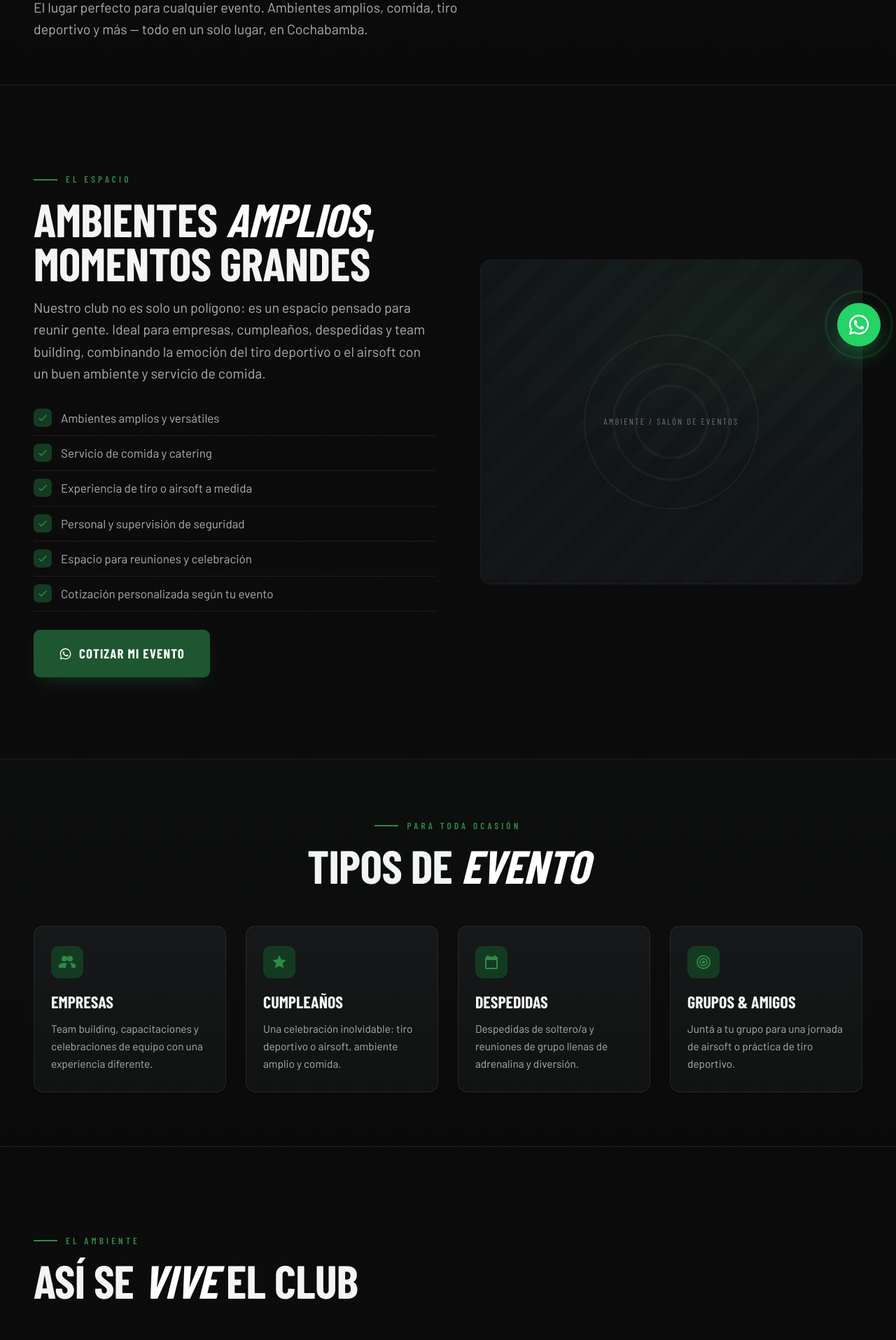
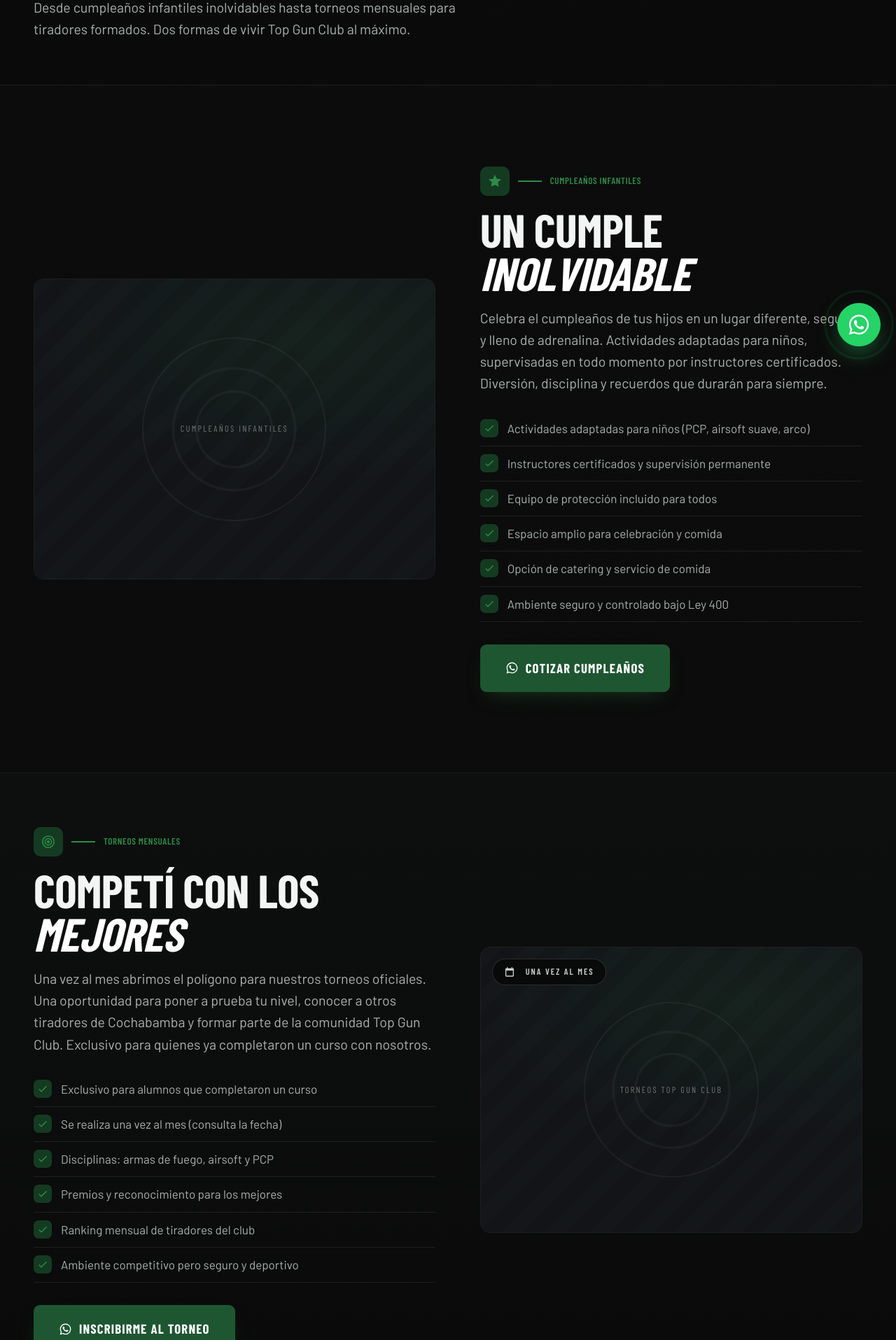
Before and after one commit to zise-corp/topgunclub_srl, a Next.js app: page /eventos in a window 1280 px wide. Shown: the part 283-2198 px from the top of the page at 70% size. Built offline with nearby package versions, Linux system fonts and the light colour scheme; a web font is replaced by a local one.

Commit message:
Mejoras finales

```diff
--- a/app/contacto/page.tsx
+++ b/app/contacto/page.tsx
@@ -11,7 +11,7 @@
 export const metadata: Metadata = {
   title: 'Contacto, Ubicación y FAQ · Top Gun Club SRL',
   description:
-    'Contactá a Top Gun Club SRL en Cochabamba, Bolivia. Reservá por WhatsApp (+591 69500967), consultá horarios, ubicación y preguntas frecuentes sobre tiro deportivo, airsoft y eventos.',
+    'Contactá a Top Gun Club SRL en Cochabamba, Bolivia. Reservá por WhatsApp (+591 69500967) para cursos de tiro, airsoft, PCP, cumpleaños infantiles y torneos mensuales.',
 };
 
 export default function ContactoPage() {
@@ -22,7 +22,7 @@
         crumb="Contacto"
         label="Cochabamba, Bolivia"
         title={<>Hablemos & <span className="hl" style={{ display: 'inline' }}>reservá</span></>}
-        sub="Escribinos por WhatsApp para reservar tu cupo, cotizar un evento o resolver cualquier duda. Estamos para ayudarte."
+        sub="Escribinos por WhatsApp para reservar tu cupo, cotizar un cumpleaños o resolver cualquier duda. Estamos para ayudarte."
       />
 
       {/* Contacto + formulario */}
@@ -66,7 +66,7 @@
                 <div className="ic"><Icon name="clock" /></div>
                 <div>
                   <h4>Horarios</h4>
-                  <p>Lunes a Domingo · <span style={{ color: 'var(--faint)' }}>horario editable</span></p>
+                  <p>Lunes a Domingo · <span style={{ color: 'var(--faint)' }}>consultá horarios por WhatsApp</span></p>
                 </div>
               </div>
               <div className="info-row" style={{ borderBottom: 'none' }}>
--- a/app/eventos/page.tsx
+++ b/app/eventos/page.tsx
@@ -2,33 +2,33 @@
 import RevealObserver from '@/components/RevealObserver';
 import PageHero from '@/components/PageHero';
 import FinalCta from '@/components/FinalCta';
-import Icon, { type IconName } from '@/components/Icon';
+import Icon from '@/components/Icon';
 import Ph from '@/components/Ph';
 import { waLink } from '@/lib/site';
 
 export const metadata: Metadata = {
-  title: 'Eventos, Alquiler del Espacio y Comida · Top Gun Club SRL',
+  title: 'Eventos · Cumpleaños y Torneos · Top Gun Club SRL',
   description:
-    'Alquilá el espacio de Top Gun Club para eventos en Cochabamba: empresas, cumpleaños, despedidas y team building. Ambientes amplios, tiro deportivo, airsoft y servicio de comida.',
+    'Eventos en Top Gun Club Cochabamba: cumpleaños infantiles con actividades seguras y supervisadas, y torneos mensuales exclusivos para alumnos formados.',
 };
 
-const TIPOS: { ico: IconName; h: string; p: string }[] = [
-  { ico: 'users', h: 'Empresas', p: 'Team building, capacitaciones y celebraciones de equipo con una experiencia diferente.' },
-  { ico: 'star', h: 'Cumpleaños', p: 'Una celebración inolvidable: tiro deportivo o airsoft, ambiente amplio y comida.' },
-  { ico: 'calendar', h: 'Despedidas', p: 'Despedidas de soltero/a y reuniones de grupo llenas de adrenalina y diversión.' },
-  { ico: 'target', h: 'Grupos & amigos', p: 'Juntá a tu grupo para una jornada de airsoft o práctica de tiro deportivo.' },
-];
-
-const INCLUYE = [
-  'Ambientes amplios y versátiles',
-  'Servicio de comida y catering',
-  'Experiencia de tiro o airsoft a medida',
-  'Personal y supervisión de seguridad',
-  'Espacio para reuniones y celebración',
-  'Cotización personalizada según tu evento',
+const CUMPLE_INCLUYE = [
+  'Actividades adaptadas para niños (PCP, airsoft suave, arco)',
+  'Instructores certificados y supervisión permanente',
+  'Equipo de protección incluido para todos',
+  'Espacio amplio para celebración y comida',
+  'Opción de catering y servicio de comida',
+  'Ambiente seguro y controlado bajo Ley 400',
 ] as const;
 
-const AMBIENTE_PH = ['Salón principal', 'Zona de comida', 'Área de eventos', 'Tiro en grupo', 'Celebraciones', 'Equipo y staff'] as const;
+const TORNEO_FEATS = [
+  'Exclusivo para alumnos que completaron un curso',
+  'Se realiza una vez al mes (consulta la fecha)',
+  'Disciplinas: armas de fuego, airsoft y PCP',
+  'Premios y reconocimiento para los mejores',
+  'Ranking mensual de tiradores del club',
+  'Ambiente competitivo pero seguro y deportivo',
+] as const;
 
 export default function EventosPage() {
   return (
@@ -36,84 +36,110 @@
       <RevealObserver />
       <PageHero
         crumb="Eventos"
-        label="Alquiler del espacio"
-        title={<>Eventos & <span className="hl" style={{ display: 'inline' }}>experiencias</span></>}
-        sub="El lugar perfecto para cualquier evento. Ambientes amplios, comida, tiro deportivo y más — todo en un solo lugar, en Cochabamba."
+        label="Experiencias únicas"
+        title={<>Eventos & <span className="hl" style={{ display: 'inline' }}>torneos</span></>}
+        sub="Desde cumpleaños infantiles inolvidables hasta torneos mensuales para tiradores formados. Dos formas de vivir Top Gun Club al máximo."
       />
 
-      {/* Intro split */}
-      <section className="section grain">
+      {/* 1. Cumpleaños Infantiles */}
+      <section id="cumpleanos" className="section grain" style={{ scrollMarginTop: '100px' }}>
         <div className="container">
-          <div className="split">
-            <div className="reveal">
-              <span className="eyebrow">El espacio</span>
-              <h2 className="section-title" style={{ margin: '14px 0 18px' }}>
-                Ambientes <em>amplios</em>, momentos grandes
+          <div className="split" style={{ alignItems: 'center' }}>
+            <div className="split__media reveal" data-d="1" style={{ position: 'relative', aspectRatio: '4/3', borderRadius: 'var(--r)', overflow: 'hidden' }}>
+              <Ph label="Cumpleaños infantiles" style={{ position: 'absolute', inset: 0 }} />
+            </div>
+            <div className="reveal" data-d="2">
+              <div style={{ display: 'flex', alignItems: 'center', gap: '12px', marginBottom: '16px' }}>
+                <div className="ico" style={{ width: 42, height: 42, borderRadius: 10, background: 'var(--green-deep)', color: 'var(--green-bright)', display: 'flex', alignItems: 'center', justifyContent: 'center' }}>
+                  <Icon name="star" style={{ width: 22, height: 22 }} />
+                </div>
+                <span className="eyebrow" style={{ margin: 0, textTransform: 'uppercase', letterSpacing: '0.05em' }}>Cumpleaños Infantiles</span>
+              </div>
+              <h2 className="section-title" style={{ margin: '0 0 18px' }}>
+                Un cumple <em>inolvidable</em>
               </h2>
-              <p className="lead">
-                Nuestro club no es solo un polígono: es un espacio pensado para reunir gente. Ideal para empresas,
-                cumpleaños, despedidas y team building, combinando la emoción del tiro deportivo o el airsoft con
-                un buen ambiente y servicio de comida.
+              <p className="lead" style={{ marginBottom: '24px' }}>
+                Celebra el cumpleaños de tus hijos en un lugar diferente, seguro y lleno de adrenalina.
+                Actividades adaptadas para niños, supervisadas en todo momento por instructores certificados.
+                Diversión, disciplina y recuerdos que durarán para siempre.
               </p>
-              <ul className="checks">
-                {INCLUYE.map(t => (
-                  <li key={t}>
+              <ul className="checks" style={{ marginBottom: '32px' }}>
+                {CUMPLE_INCLUYE.map((t, idx) => (
+                  <li key={idx}>
                     <span className="ck"><Icon name="check" /></span>
                     <span>{t}</span>
                   </li>
                 ))}
               </ul>
-              <div style={{ display: 'flex', gap: 12, marginTop: 26, flexWrap: 'wrap' }}>
               <a
-                  href={waLink('Hola! Quiero cotizar el alquiler del espacio para un evento')}
+                href={waLink('Hola! Quiero cotizar un cumpleaños infantil en Top Gun Club')}
                 target="_blank"
                 rel="noopener noreferrer"
                 className="btn btn--wa btn--lg"
               >
-                  <Icon name="whatsapp" /> Cotizar mi evento
+                <Icon name="whatsapp" /> Cotizar cumpleaños
               </a>
-              </div>
-            </div>
-            <div className="split__media reveal" data-d="2">
-              <Ph label="Ambiente / salón de eventos" />
             </div>
           </div>
         </div>
       </section>
 
-      {/* Tipos de evento */}
+      {/* 2. Torneos Mensuales */}
       <section
+        id="torneos"
         className="section section--tight"
-        style={{ background: 'linear-gradient(180deg,#0d0f0e,var(--bg))', borderTop: '1px solid var(--line)', borderBottom: '1px solid var(--line)' }}
+        style={{
+          background: 'linear-gradient(180deg,#0d0f0e,var(--bg))',
+          borderTop: '1px solid var(--line)',
+          borderBottom: '1px solid var(--line)',
+          scrollMarginTop: '100px'
+        }}
       >
         <div className="container">
-          <div className="shead center reveal">
-            <span className="eyebrow eyebrow--center">Para toda ocasión</span>
-            <h2 className="section-title">Tipos de <em>evento</em></h2>
+          <div className="split split--rev" style={{ alignItems: 'center' }}>
+            <div className="split__media reveal" data-d="1" style={{ position: 'relative', aspectRatio: '4/3', borderRadius: 'var(--r)', overflow: 'hidden' }}>
+              <span className="pill" style={{ position: 'absolute', top: 16, left: 16, background: 'rgba(8,8,8,.85)', zIndex: 2 }}>
+                <Icon name="calendar" style={{ width: 16, height: 16, marginRight: 6 }} /> Una vez al mes
+              </span>
+              <Ph label="Torneos Top Gun Club" style={{ position: 'absolute', inset: 0 }} />
             </div>
-          <div className="grid cols-4">
-            {TIPOS.map((t, i) => (
-              <div
-                className="card level reveal"
-                data-d={(i % 4) + 1}
-                key={t.h}
-                style={{ padding: '28px 24px' }}
+            <div className="reveal" data-d="2">
+              <div style={{ display: 'flex', alignItems: 'center', gap: '12px', marginBottom: '16px' }}>
+                <div className="ico" style={{ width: 42, height: 42, borderRadius: 10, background: 'var(--green-deep)', color: 'var(--green-bright)', display: 'flex', alignItems: 'center', justifyContent: 'center' }}>
+                  <Icon name="target" style={{ width: 22, height: 22 }} />
+                </div>
+                <span className="eyebrow" style={{ margin: 0, textTransform: 'uppercase', letterSpacing: '0.05em' }}>Torneos Mensuales</span>
+              </div>
+              <h2 className="section-title" style={{ margin: '0 0 18px' }}>
+                Competí con los <em>mejores</em>
+              </h2>
+              <p className="lead" style={{ marginBottom: '24px' }}>
+                Una vez al mes abrimos el polígono para nuestros torneos oficiales. Una oportunidad
+                para poner a prueba tu nivel, conocer a otros tiradores de Cochabamba y formar parte
+                de la comunidad Top Gun Club. Exclusivo para quienes ya completaron un curso con nosotros.
+              </p>
+              <ul className="checks" style={{ marginBottom: '32px' }}>
+                {TORNEO_FEATS.map((t, idx) => (
+                  <li key={idx}>
+                    <span className="ck"><Icon name="check" /></span>
+                    <span>{t}</span>
+                  </li>
+                ))}
+              </ul>
+              <a
+                href={waLink('Hola! Quiero información sobre los torneos mensuales de Top Gun Club')}
+                target="_blank"
+                rel="noopener noreferrer"
+                className="btn btn--wa btn--lg"
               >
-                <div
-                  className="ico"
-                  style={{ width: 46, height: 46, borderRadius: 11, background: 'var(--green-deep)', color: 'var(--green-bright)', display: 'flex', alignItems: 'center', justifyContent: 'center', marginBottom: 14 }}
-                >
-                  <Icon name={t.ico} style={{ width: 24, height: 24 }} />
+                <Icon name="whatsapp" /> Inscribirme al torneo
+              </a>
             </div>
-                <h3 style={{ fontSize: '1.5rem' }}>{t.h}</h3>
-                <p>{t.p}</p>
-              </div>
-            ))}
           </div>
         </div>
       </section>
 
-      {/* Galería ambiente */}
+      {/* Galería del ambiente */}
       <section className="section grain">
         <div className="container">
           <div className="shead reveal">
@@ -121,7 +147,7 @@
             <h2 className="section-title">Así se <em>vive</em> el club</h2>
           </div>
           <div className="grid cols-3 reveal" data-d="2">
-            {AMBIENTE_PH.map((l, i) => (
+            {['Celebración de cumpleaños', 'Premiación torneo', 'Zona de comida', 'Competencia en pista', 'Grupo de niños', 'Ambiente del club'].map((l, i) => (
               <div className="card" key={i} style={{ aspectRatio: '4/3', overflow: 'hidden', position: 'relative' }}>
                 <Ph label={l} style={{ position: 'absolute', inset: 0 }} />
               </div>
@@ -130,7 +156,7 @@
         </div>
       </section>
 
-      {/* Comida */}
+      {/* Servicio de comida */}
       <section
         id="comida"
         className="section section--tight"
@@ -147,9 +173,9 @@
                 Buena comida, <em>mejor</em> experiencia
               </h2>
               <p className="lead">
-                Acompañá tu sesión, jornada o evento con nuestro servicio de comida. Desde un snack entre
-                prácticas hasta el catering completo de tu celebración, lo coordinamos para que solo te
-                preocupes por disfrutar.
+                Acompañá tu cumpleaños, torneo o jornada con nuestro servicio de comida. Desde un snack
+                entre prácticas hasta el catering completo de tu celebración, lo coordinamos para que
+                solo te preocupes por disfrutar.
               </p>
               <div style={{ display: 'flex', gap: 12, marginTop: 26, flexWrap: 'wrap' }}>
                 <a
@@ -167,9 +193,9 @@
       </section>
 
       <FinalCta
-        title="Cotizá tu evento sin compromiso"
-        text="Contanos qué tenés en mente y armamos una propuesta a tu medida: espacio, experiencia y comida."
-        msg="Hola! Quiero cotizar un evento en Top Gun Club (fecha, cantidad de personas y tipo de evento)"
+        title="¿Listo para vivir la experiencia?"
+        text="Ya sea un cumpleaños inolvidable o tu próximo torneo, te esperamos en Top Gun Club."
+        msg="Hola! Quiero info sobre los eventos de Top Gun Club"
       />
     </>
   );
--- a/components/Icon.tsx
+++ b/components/Icon.tsx
@@ -3,7 +3,7 @@
 export type IconName =
   | 'whatsapp' | 'phone' | 'pin' | 'clock' | 'arrow' | 'up' | 'check'
   | 'shield' | 'target' | 'star' | 'facebook' | 'instagram' | 'tiktok'
-  | 'food' | 'calendar' | 'users' | 'plus';
+  | 'food' | 'calendar' | 'users' | 'plus' | 'chevron';
 
 interface IconProps extends SVGProps<SVGSVGElement> {
   name: IconName;
@@ -33,6 +33,7 @@
   calendar: <path d="M19 4h-1V2h-2v2H8V2H6v2H5a2 2 0 0 0-2 2v14a2 2 0 0 0 2 2h14a2 2 0 0 0 2-2V6a2 2 0 0 0-2-2zm0 16H5V9h14v11z" />,
   users: <path d="M16 11a4 4 0 1 0-4-4 4 4 0 0 0 4 4zm-8 0a4 4 0 1 0-4-4 4 4 0 0 0 4 4zm0 2c-2.7 0-8 1.34-8 4v3h10v-3c0-.99.76-1.86 1.96-2.5A14 14 0 0 0 8 13zm8 0c-.34 0-.72.02-1.13.06A4.9 4.9 0 0 1 18 17v3h6v-3c0-2.66-5.3-4-8-4z" />,
   plus: <path d="M11 5h2v6h6v2h-6v6h-2v-6H5v-2h6z" />,
+  chevron: <path d="M7 10l5 5 5-5" fill="none" stroke="currentColor" strokeWidth="2" strokeLinecap="round" strokeLinejoin="round" />,
 };
 
 export default function Icon({ name, ...p }: IconProps) {
--- a/components/Navbar.tsx
+++ b/components/Navbar.tsx
@@ -91,7 +91,7 @@
                   >
                     <Link href={it.href} className={isActive(it.href) ? 'active' : ''} style={{ display: 'flex', alignItems: 'center', gap: 4 }}>
                       {it.label}
-                      <Icon name="arrow" style={{ width: 12, height: 12, transform: 'rotate(90deg)' }} />
+                        <Icon name="chevron" style={{ width: 14, height: 14, transform: 'rotate(90deg)' }} />
                     </Link>
                     <div
                       className="dropdown-menu"
--- a/lib/site.ts
+++ b/lib/site.ts
@@ -30,7 +30,14 @@
       { label: 'Arco y Flecha', href: '/cursos#arco' },
     ]
   },
-  { label: 'Eventos', href: '/eventos' },
+  {
+    label: 'Eventos',
+    href: '/eventos',
+    children: [
+      { label: 'Cumpleaños', href: '/eventos#cumpleanos' },
+      { label: 'Torneos', href: '/eventos#torneos' },
+    ]
+  },
   { label: 'Galería', href: '/galeria' },
   { label: 'Contacto', href: '/contacto' },
 ];
```
Also changed, not shown: components/ContactForm.tsx (+8 -4 lines), components/FaqAccordion.tsx (+13 -5 lines), components/GaleriaClient.tsx (+33 -10 lines). Lines whose indentation alone changed are shown as unchanged.
